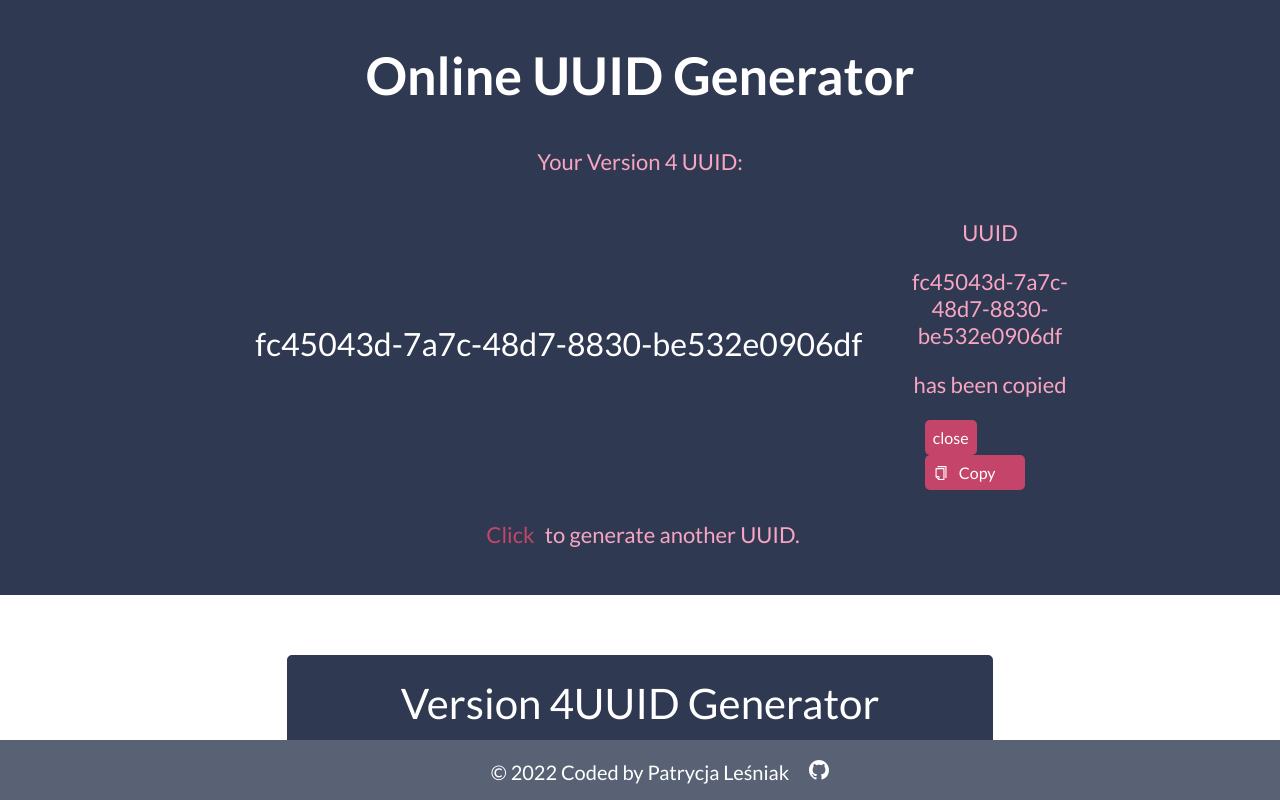
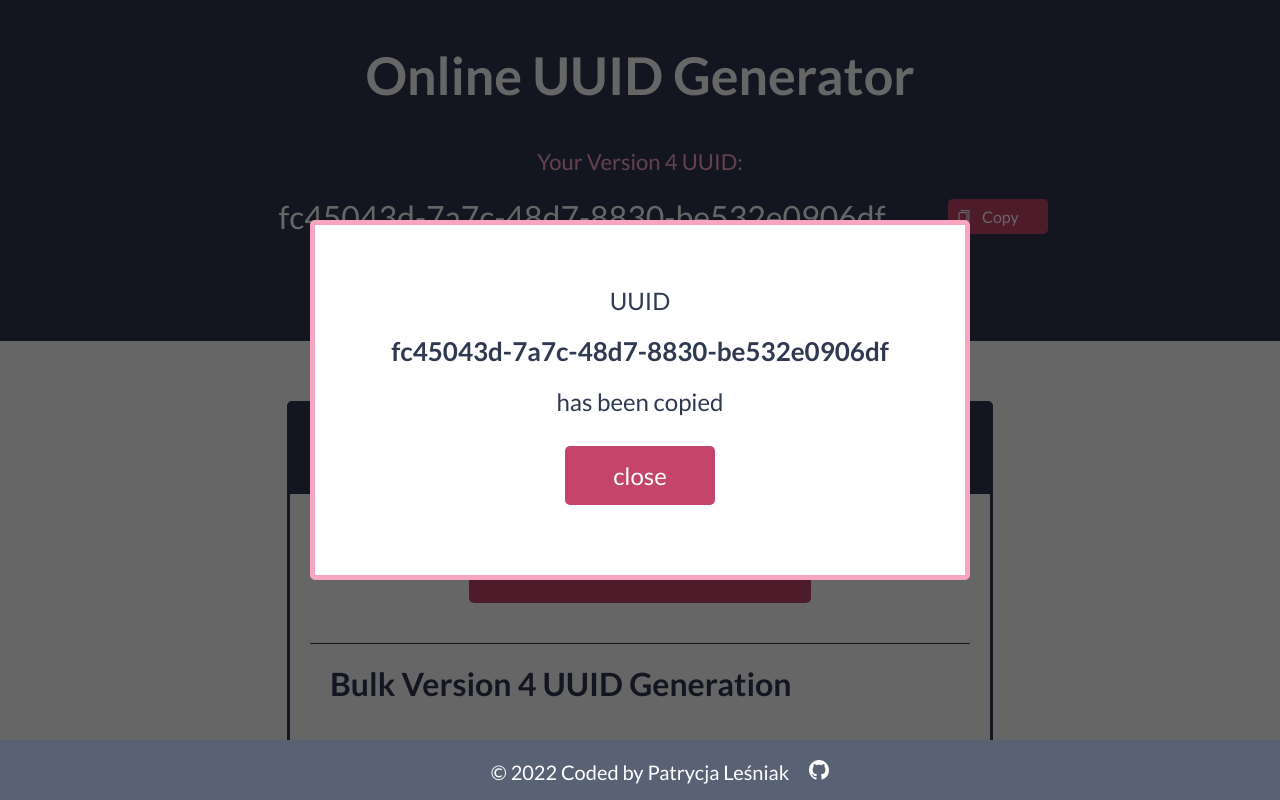
Before and after one commit to patrycja-i-lesniak/uuid-generator, a React (Create React App) app: page / in a window 1280 px wide. Both pictures are taken after a click on the button "Copy". Shown: the top 800 px of the page. Built offline with nearby package versions, Linux system fonts and the light colour scheme.

Commit message:
style uuid-container, popup and backdrop

```diff
--- a/src/App.css
+++ b/src/App.css
@@ -48,7 +48,7 @@ a:hover {
     margin: 0 auto 30px;
 }
 
-.top-container-uuid button {
+.copy-button {
     display: flex;
     gap: 10px;
     align-items: center;
@@ -280,7 +280,9 @@ form {
 }
 
 .uuid-container li {
-    font-size: 24px;
+    display: flex;
+    justify-content: space-between;
+    font-size: 22px;
     letter-spacing: 1.2px;
     line-height: 1.2;
     color: #c44569;
@@ -308,6 +310,74 @@ form {
     color: white;
     text-decoration: none;
     font-size: 20px;
+}
+
+.popup {
+    transform: translateY(-50%);
+    position: fixed;
+    display: flex;
+    flex-direction: column;
+    left: 0;
+    right: 0;
+    top: 50%;
+    margin: 0 auto;
+    width: 70vw;
+    max-width: 550px;
+    height: 50vh;
+    min-height: 100px;
+    max-height: 250px;
+    align-items: center;
+    justify-content: center;
+    background: #FFF;
+    border: 5px solid #f8a5c2;
+    z-index: 99999;
+    padding: 50px;
+    border-radius: 5px;
+    transition-duration: 2s;
+}
+
+.popup p {
+    color: #303952;
+    font-size: 24px;
+    margin: 10px
+}
+
+.popup .popup-uuid {
+    font-weight: bold;
+    font-size: 26px;
+    padding: 10px 0;
+}
+
+.popup-button {
+    color: #FFF;
+    background: #c44569;
+    padding: 15px 20px;
+    margin: 20px 0 0;
+    border: none;
+    border-radius: 5px;
+    min-width: 150px;
+
+    font-size: 24px;
+    margin: 20px;
+    cursor: pointer;
+}
+
+.popup .popup-button:hover {
+    background-color: #303952;
+    color: white;
+    opacity: 90%
+}
+
+.backdrop {
+    width: 100vw;
+    height: 100vh;
+    opacity: 60%;
+    background-color: black;
+    position: absolute;
+    left: 0;
+    top: 0;
+    z-index: 0;
+    position: fixed;
 }
 
 /* MEDIA QUERIES  */
```
